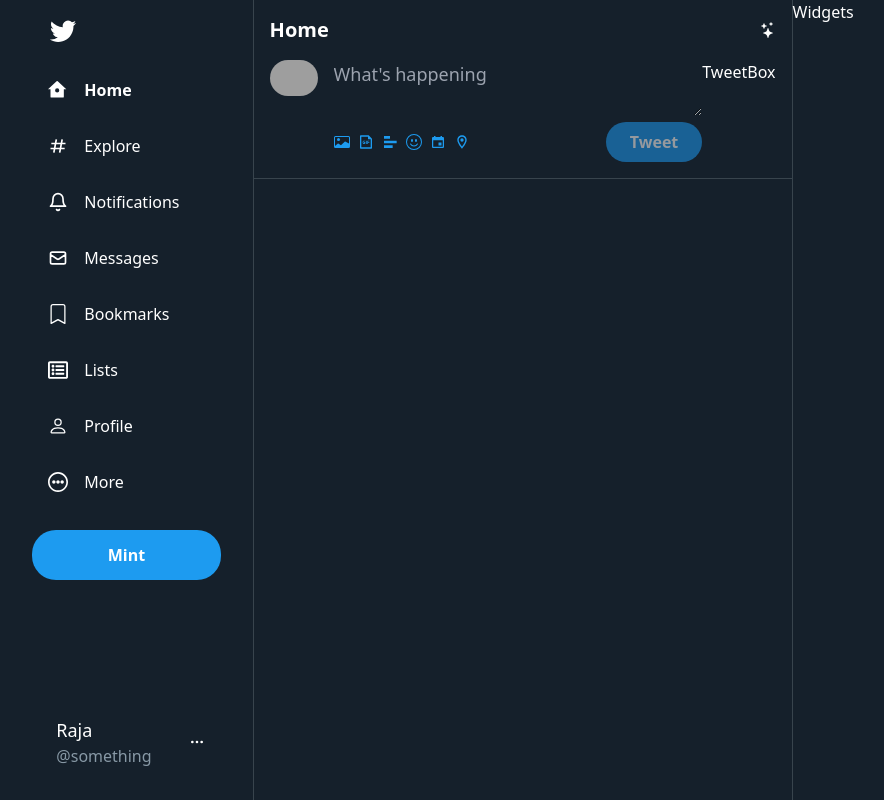
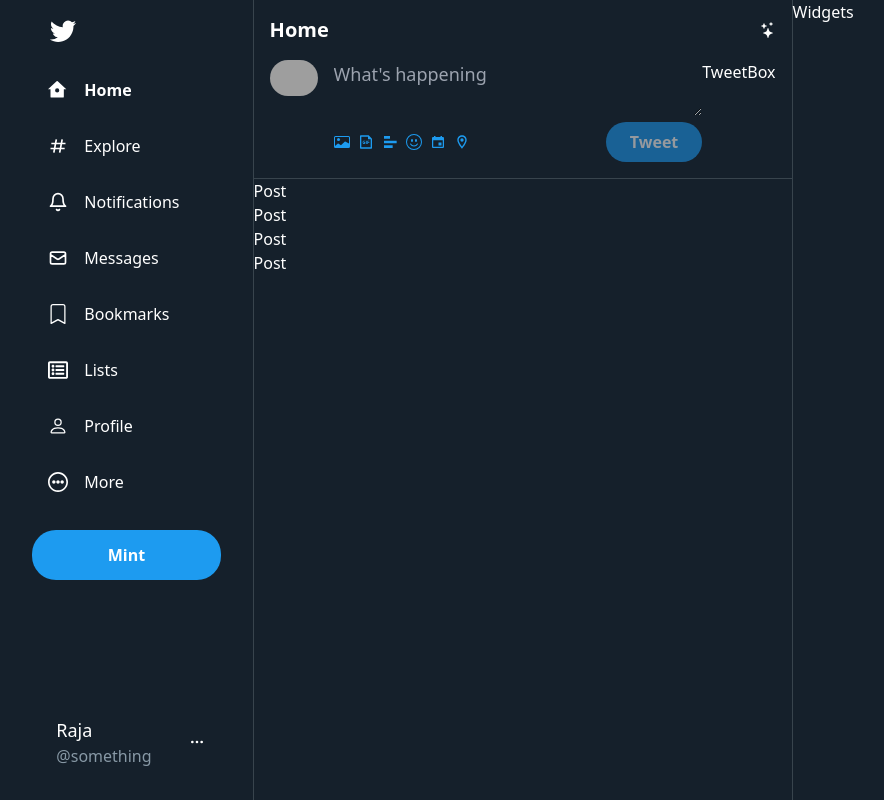
Before and after one commit to RajaKalavala/twitter-blockchain-clone, a Next.js app in the folder client/: page / in a window 1280 px wide. Shown: the whole page, without its empty margins (213-1097 px from the left). Built offline with nearby package versions, Linux system fonts and the light colour scheme; grey boxes are pictures that could not be loaded.

Commit message:
Add Post component

```diff
--- /dev/null
+++ b/client/components/Post.js
@@ -0,0 +1,7 @@
+import React from 'react'
+
+const Post = () => {
+  return <div>Post</div>
+}
+
+export default Post
--- a/client/components/home/Feed.js
+++ b/client/components/home/Feed.js
@@ -1,11 +1,51 @@
 import { BsStars } from 'react-icons/bs'
 import TweetBox from '../home/TweenBox'
+import Post from '../../components/Post'
 
 const style = {
   wrapper: `flex-[2] border-r border-l border-[#38444d]`,
   header: `sticky top-0 bg-[#15202b] z-10 p-4 flex justify-between items-center`,
   headerTitle: `text-xl font-bold`,
 }
+
+const tweets = [
+  {
+    displayName: 'Raja',
+    userName: 'abcdefghijklmanopqrstuvwxyz',
+    avatar:
+      'https://static.toiimg.com/thumb/resizemode-4,msid-76729750,imgsize-249247,width-720/76729750.jpg',
+    text: 'gm',
+    isProfileImageNft: false,
+    timestamp: '2020-06-01T12:00:00:000Z',
+  },
+  {
+    displayName: 'Raja',
+    userName: 'abcdefghijklmanopqrstuvwxyz',
+    avatar:
+      'https://static.toiimg.com/thumb/resizemode-4,msid-76729750,imgsize-249247,width-720/76729750.jpg',
+    text: 'gm',
+    isProfileImageNft: false,
+    timestamp: '2020-06-01T12:00:00:000Z',
+  },
+  {
+    displayName: 'Raja',
+    userName: 'abcdefghijklmanopqrstuvwxyz',
+    avatar:
+      'https://static.toiimg.com/thumb/resizemode-4,msid-76729750,imgsize-249247,width-720/76729750.jpg',
+    text: 'gm',
+    isProfileImageNft: false,
+    timestamp: '2020-06-01T12:00:00:000Z',
+  },
+  {
+    displayName: 'Raja',
+    userName: 'abcdefghijklmanopqrstuvwxyz',
+    avatar:
+      'https://static.toiimg.com/thumb/resizemode-4,msid-76729750,imgsize-249247,width-720/76729750.jpg',
+    text: 'gm',
+    isProfileImageNft: false,
+    timestamp: '2020-06-01T12:00:00:000Z',
+  },
+]
 function Feed() {
   return (
     <div className={style.wrapper}>
@@ -14,6 +54,9 @@
         <BsStars />
       </div>
       <TweetBox />
+      {tweets.map((tweet, index) => (
+        <Post />
+      ))}
     </div>
   )
 }
```
Also changed, not shown: 1 other file (tests, documents, lock files or other folders).
